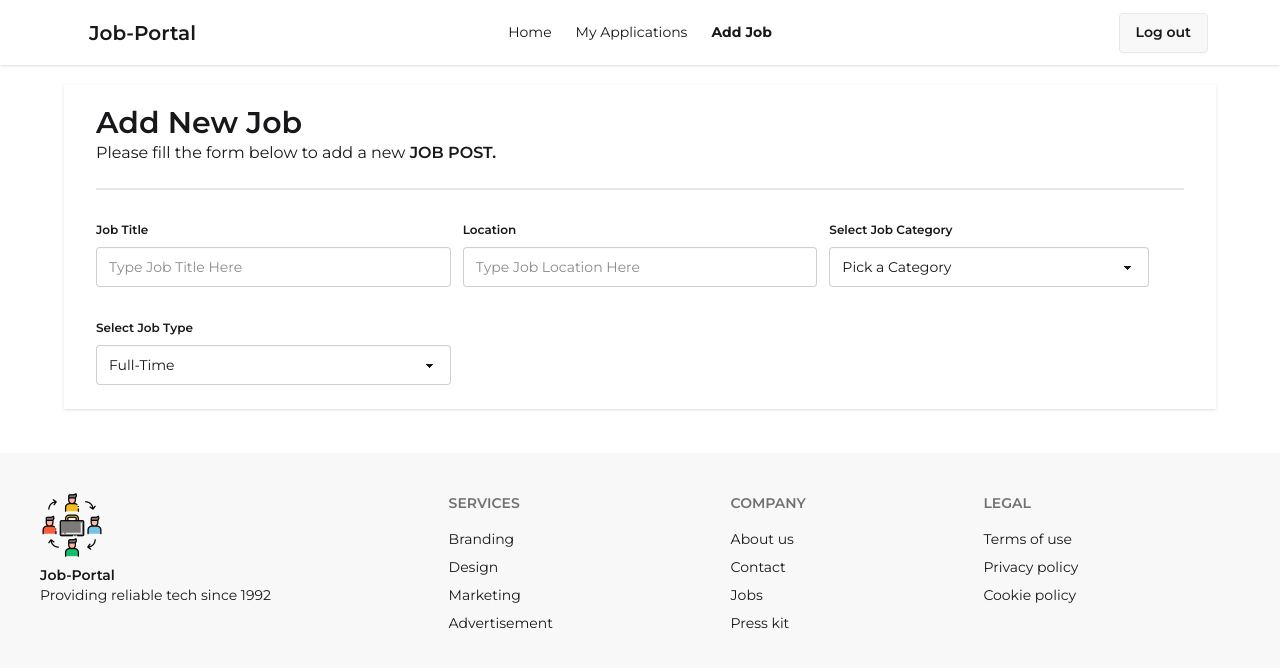
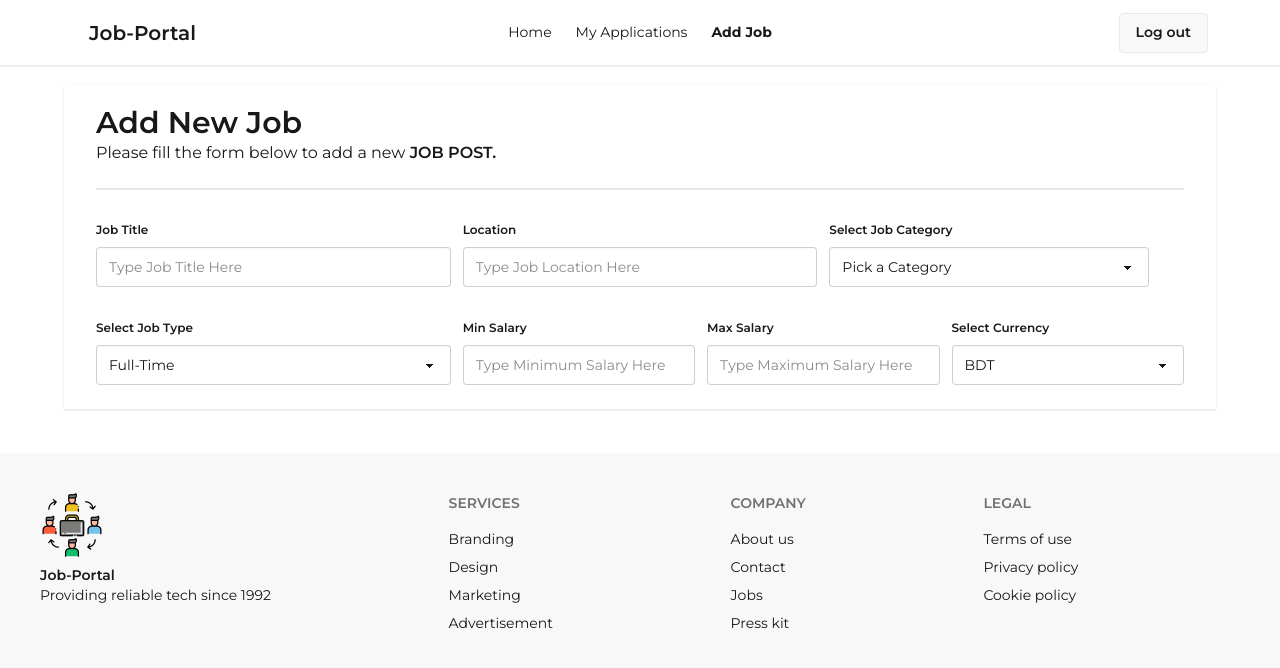
Before and after one commit to Suprio-Das/Job-Portal-Client, a React (Vite) app: page /addJobPost in a window 1280 px wide. Shown: the top 668 px of the page. Built offline with nearby package versions, Linux system fonts and the light colour scheme; no server answers; sample sign-in values are in the browser's storage.

Commit message:
Job type and sallary-currency field added

```diff
--- a/src/Pages/Job/AddJobPost.jsx
+++ b/src/Pages/Job/AddJobPost.jsx
@@ -35,7 +35,7 @@ const AddJobPost = () => {
                     </fieldset>
                 </div>
                 {/*Job Type and Salary*/}
-                <div className='grid grid-cols-3 gap-3'>
+                <div className='grid grid-cols-3 gap-3 col-span-1'>
                     {/* Job Type */}
                     <div>
                         <fieldset className="fieldset">
@@ -50,6 +50,30 @@ const AddJobPost = () => {
                             </select>
                         </fieldset>
                     </div>
+                    {/* Salary */}
+                    <div className='col-span-2'>
+                        <div className='flex justify-around items-center gap-3'>
+                            <fieldset className="fieldset w-full">
+                                <legend className="fieldset-legend">Min Salary</legend>
+                                <input type="text" className="input w-full" name='min' placeholder="Type Minimum Salary Here" />
+                            </fieldset>
+                            <fieldset className="fieldset w-full">
+                                <legend className="fieldset-legend">Max Salary</legend>
+                                <input type="text" className="input w-full" name='max' placeholder="Type Maximum Salary Here" />
+                            </fieldset>
+                            <fieldset className="fieldset w-full">
+                                <legend className="fieldset-legend">Select Currency</legend>
+                                <select defaultValue="Pick a Category" className="select w-full" name='currency'>
+                                    <option disabled={true}>Pick a Currency</option>
+                                    <option>BDT</option>
+                                    <option>USD</option>
+                                    <option>EUR</option>
+                                    <option>CAD</option>
+                                    <option>RS</option>
+                                </select>
+                            </fieldset>
+                        </div>
+                    </div>
                 </div>
             </form>
         </div>
```
